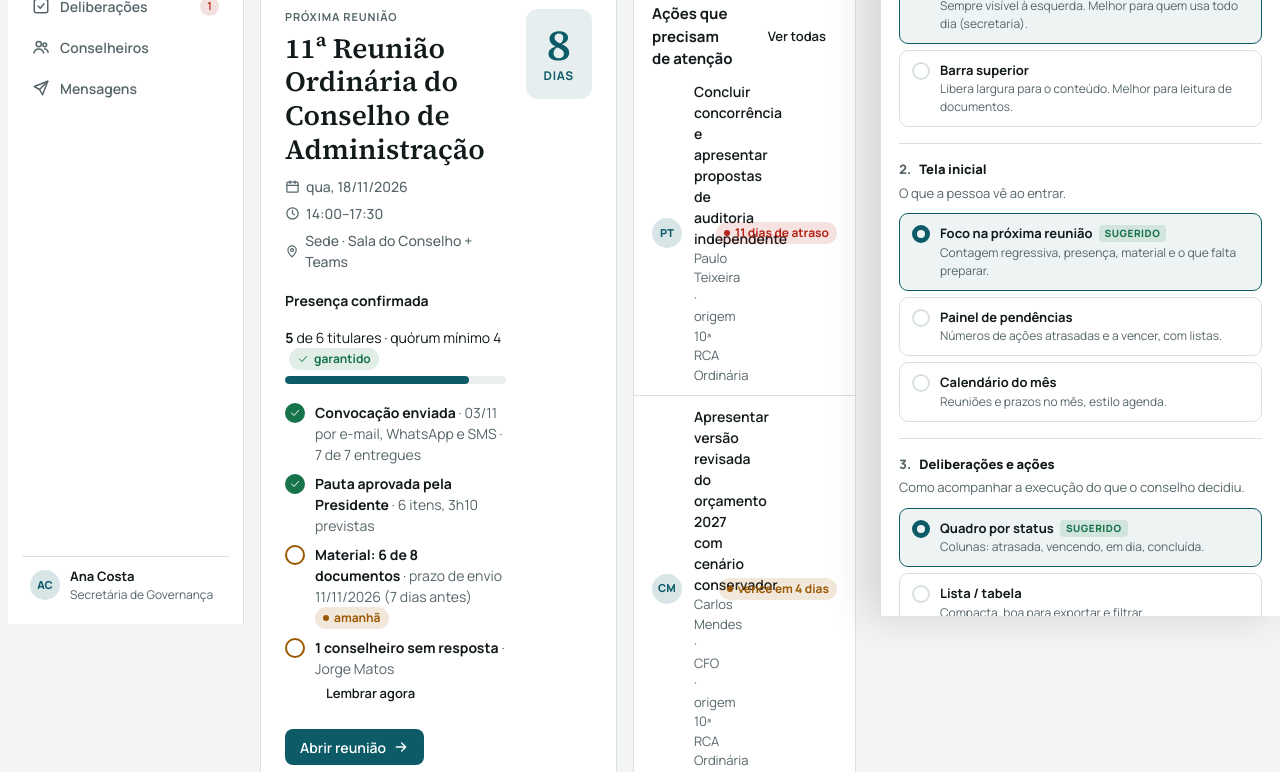
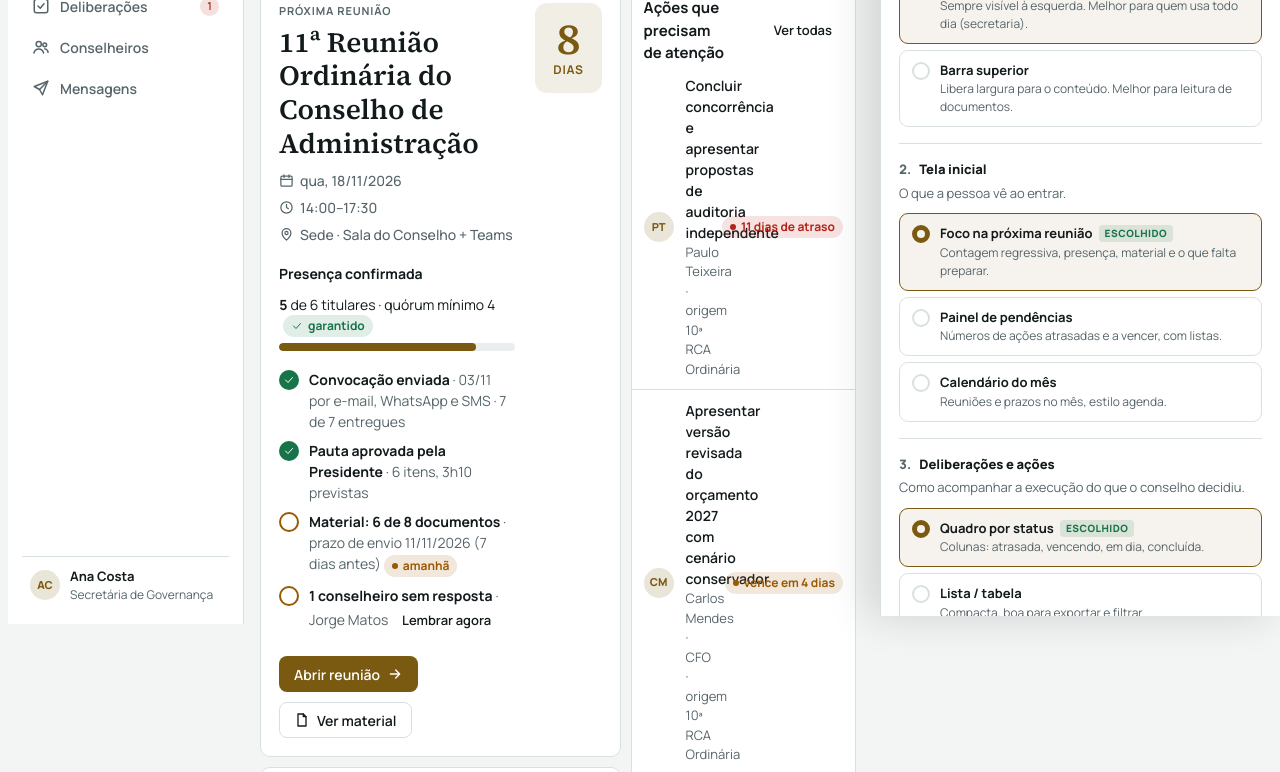
Before and after one commit to denisregis93-oss/atto, a plain HTML site: page prototipo/index.html in a window 1280 px wide. Shown: the part 184-956 px from the top of the page. Drawn offline with Linux system fonts and the light colour scheme.

Commit message:
Registra as escolhas de interface e deixa o protótipo com elas como padrão
Co-Authored-By: Claude Opus 5.5 <noreply@anthropic.com>
Claude-Session: https://claude.ai/code/session_016Uk6wkneLyqWaYi8WwXwb4

```diff
--- a/prototipo/index.html
+++ b/prototipo/index.html
@@ -524,10 +524,10 @@ const OPTS = [
   { k:"chan", t:"Canais de mensagem na fase 1", d:"Por onde a convocação e os lembretes saem.", c:[["mail","Só e-mail","Decidido: começar só com e-mail. WhatsApp e SMS ficam para depois.",true],["mailwa","E-mail + WhatsApp","Exige conta WhatsApp Business verificada. Custo por conversa."],["all","E-mail + WhatsApp + SMS","SMS como reserva para quem não usa WhatsApp."]] },
   { k:"rsvp", t:"Confirmação de presença", d:"Como o conselheiro responde à convocação.", c:[["link","Link direto, sem login","Um toque no e-mail ou WhatsApp. Login só para abrir documentos.",true],["login","Exige login","Mais controle, mais atrito."]] }
 ];
-const DEF = Object.fromEntries(OPTS.map(o => [o.k, (o.c.find(c => c[3]) || o.c[0])[0]]));
+const DEF = { nav:"side", home:"next", acts:"kanban", meet:"tabs", pal:"grafite", dens:"compact", theme:"system", chan:"mail", rsvp:"link" };
 let S = Object.assign({}, DEF);
-try { const saved = JSON.parse(localStorage.getItem("conselho-opts") || "null"); if (saved) S = Object.assign(S, saved); } catch(e) {}
-const saveOpts = () => { try { localStorage.setItem("conselho-opts", JSON.stringify(S)); } catch(e) {} };
+try { const saved = JSON.parse(localStorage.getItem("conselho-opts-v2") || "null"); if (saved) S = Object.assign(S, saved); } catch(e) {}
+const saveOpts = () => { try { localStorage.setItem("conselho-opts-v2", JSON.stringify(S)); } catch(e) {} };
 
 let UI = { meetingId:"m11", tab:"pauta", filter:"all", uploads:[], newDocs:0, upItem:2 };
 
@@ -738,11 +738,11 @@ function renderDrawer(){
   const body = OPTS.map((o,i) => {
     const ch = o.sw
       ? `<div class="swatches" role="radiogroup" aria-label="${o.t}">${o.c.map(c => `<button class="sw" role="radio" aria-checked="${S[o.k]===c[0]}" data-opt="${o.k}" data-val="${c[0]}"><i style="background:linear-gradient(90deg,${PAL[c[0]][0]} 50%,${PAL[c[0]][1]} 50%)"></i>${c[1]}</button>`).join("")}</div>`
-      : `<div class="choices" role="radiogroup" aria-label="${o.t}">${o.c.map(c => `<button class="choice" role="radio" aria-checked="${S[o.k]===c[0]}" data-opt="${o.k}" data-val="${c[0]}"><span class="radio"></span><span><b>${c[1]}${c[3]?` <span class="rec">Sugerido</span>`:""}</b>${c[2]?`<small>${c[2]}</small>`:""}</span></button>`).join("")}</div>`;
+      : `<div class="choices" role="radiogroup" aria-label="${o.t}">${o.c.map(c => `<button class="choice" role="radio" aria-checked="${S[o.k]===c[0]}" data-opt="${o.k}" data-val="${c[0]}"><span class="radio"></span><span><b>${c[1]}${DEF[o.k]===c[0]?` <span class="rec">Escolhido</span>`:""}</b>${c[2]?`<small>${c[2]}</small>`:""}</span></button>`).join("")}</div>`;
     return `<div class="opt"><h3><span class="num">${i+1}.</span>${o.t}</h3><p>${o.d}</p>${ch}</div>`;
   }).join("");
   $("#drawerBody").innerHTML = body + `<div class="summary"><b>Suas escolhas</b><ol id="sumList">${summaryLines().map(l => `<li>${esc(l)}</li>`).join("")}</ol>
-    <div class="row" style="gap:8px"><button class="btn btn-primary btn-sm" id="copySum">Copiar escolhas</button><button class="btn btn-sm btn-ghost" id="resetOpts">Voltar ao sugerido</button></div>
+    <div class="row" style="gap:8px"><button class="btn btn-primary btn-sm" id="copySum">Copiar escolhas</button><button class="btn btn-sm btn-ghost" id="resetOpts">Voltar ao escolhido</button></div>
     <div class="li-sub" style="margin-top:8px">Cole o texto copiado no chat para eu seguir com o MVP.</div></div>`;
 }
 function summaryLines(){ return OPTS.map(o => `${o.t}: ${o.c.find(c => c[0] === S[o.k])[1]}`); }
```
Also changed, not shown: 1 other file.
